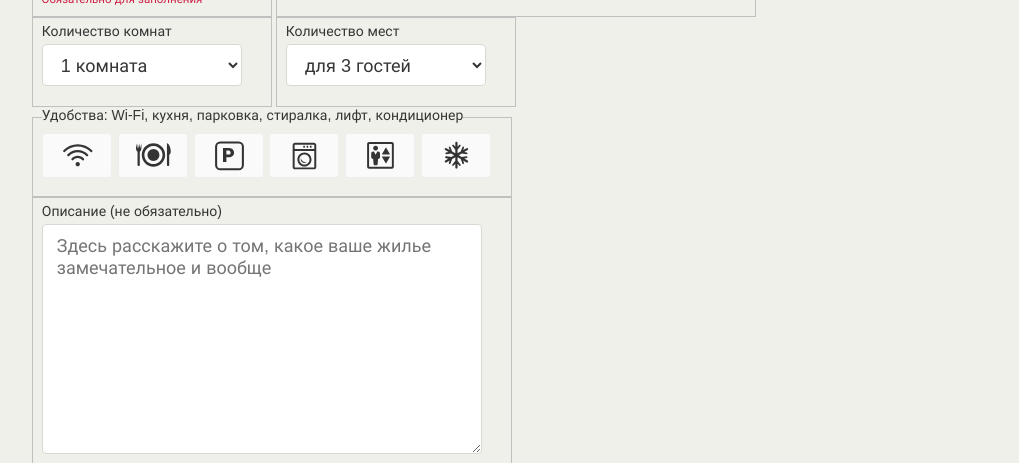
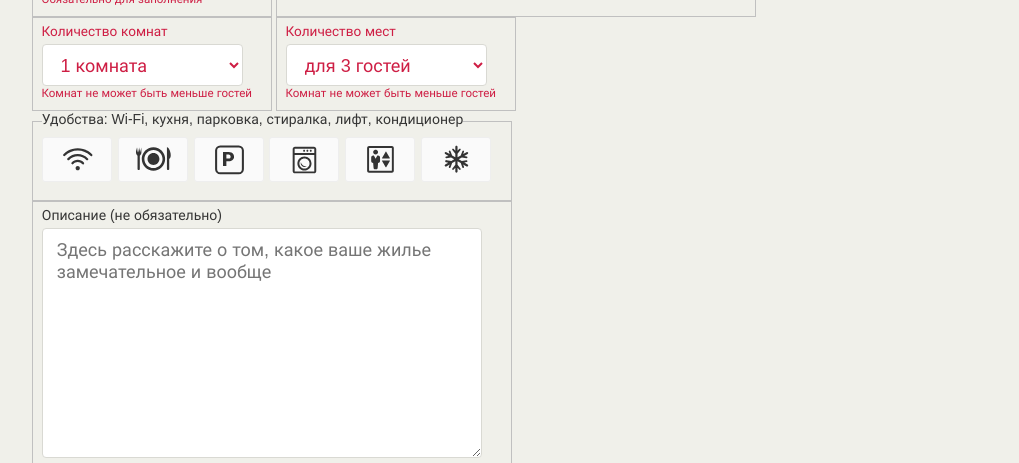
Before and after one commit to Simplecub/booking, a website with bundled scripts: page index.html in a window 1280 px wide. Shown: the part 1121-1584 px from the top of the page, without its empty margins (90-1109 px from the left). Built offline with nearby package versions, Linux system fonts and the light colour scheme.

Commit message:
adverts_popup+validate+

```diff
--- a/index.html
+++ b/index.html
@@ -105,7 +105,7 @@
         </fieldset>
         <fieldset class="ad-form__element">
           <label class="ad-form__label" for="price">Цена за ночь, руб.</label>
-          <input id="price" name="price" type="number" placeholder="5000"  value=""  max="100000" required>
+          <input id="price" name="price" type="number" placeholder="5000"  value=""   min="0" max="100000" required>
           <div class="ad-form__slider"></div>
         </fieldset>
         <fieldset class="ad-form__element ad-form__element--time">
@@ -123,7 +123,7 @@
         </fieldset>
         <fieldset class="ad-form__element">
           <label class="ad-form__label" for="room_number">Количество комнат</label>
-          <select id="room_number" name="rooms">
+          <select id="room_number" name="rooms" required data-pristine-rooms>
             <option value="1" selected>1 комната</option>
             <option value="2">2 комнаты</option>
             <option value="3">3 комнаты</option>
@@ -132,7 +132,7 @@
         </fieldset>
         <fieldset class="ad-form__element">
           <label class="ad-form__label" for="capacity">Количество мест</label>
-          <select id="capacity" name="capacity" >
+          <select id="capacity" name="capacity" required data-pristine-capacity>
             <option value="3" selected>для 3 гостей</option>
             <option value="2">для 2 гостей</option>
             <option value="1">для 1 гостя</option>
--- a/js/validate.js
+++ b/js/validate.js
@@ -1,5 +1,17 @@
 const adFormElement = document.querySelector('.ad-form')
 const submitButton = adFormElement.querySelector('.ad-form__submit')
+const rooms = adFormElement.querySelector('#room_number')
+const capacity = adFormElement.querySelector('#capacity')
+const elem = adFormElement.querySelector('.ad-form__header')
+
+const CONFIG_PRISTINE = {
+  classTo: 'ad-form__element', //выбор элементов для валидации
+  errorClass: 'form__error',  //добавляет класс (для изменения цвета текста если валидация не пройдена)
+  successClass: 'ad-form--valid', //добавляет класс ad-form--valid (не используется)
+  errorTextParent: 'ad-form__element', //родительский элемент для которого будет отображена ошибка валидации
+  errorTextTag: 'span',   //сообщение ошибки выводится - как строка
+  errorTextClass: 'form__error' //к сообщению об ошибки применяется класс ..'form__error'
+};
 
 
 adFormElement.querySelectorAll('input').forEach((item) => {
@@ -8,26 +20,44 @@ adFormElement.querySelectorAll('input').forEach((item) => {
   }
 })
 
-const config = {
-  classTo: 'ad-form__element', //выбор элементов для валидации
-  errorClass: 'form__error',  //добавляет класс (для изменения цвета текста если валидация не пройдена)
-  successClass: 'ad-form--valid', //добавляет класс ad-form--valid (не используется)
-  errorTextParent: 'ad-form__element', //родительский элемент для которого будет отображена ошибка валидации
-  errorTextTag: 'span',   //сообщение ошибки выводится - как строка
-  errorTextClass: 'form__error' //к сообщению об ошибки применяется класс ..'form__error'
-};
+let msg = []
+const getRoomsCapacity = () => {
+  msg.length = 0
+  if (rooms.value === '100' && capacity.value !== '0') {
+    msg.push('Для 100 комнат выберите - не для гостей')
+    console.log('100*!0')
+    return !msg.length
+  }
+  if (rooms.value !== '100' && capacity.value === '0') {
+    msg.push('Для не для гостей выберите - 100 комнат')
+    console.log('!100*0')
+    return !msg.length
+  }
+  if (rooms.value < capacity.value) {
+    msg.push('Комнат не может быть меньше гостей')
+    console.log('Комнат не может быть меньше гостей');
+    return !msg.length
+  }
+  if (rooms.value >= capacity.value) {
+    console.log('good');
+    return true
+  }
+  return !msg.length
+}
+
+Pristine.addValidator('rooms', getRoomsCapacity, () => msg, 5, false)
+Pristine.addValidator('capacity', getRoomsCapacity, () => msg, 5, false)
+
 const addValidator = () => {
-  const pristine = new Pristine(adFormElement, config);
+  const pristine = new Pristine(adFormElement, CONFIG_PRISTINE);
   pristine.validate();
 
   adFormElement.onsubmit = (evt) => {
     if (!pristine.validate() || 0) {
-      console.log('errr');
+      console.log('stop-send-error');
       evt.preventDefault()
     }
   }
-
-
 }
 
 
```
